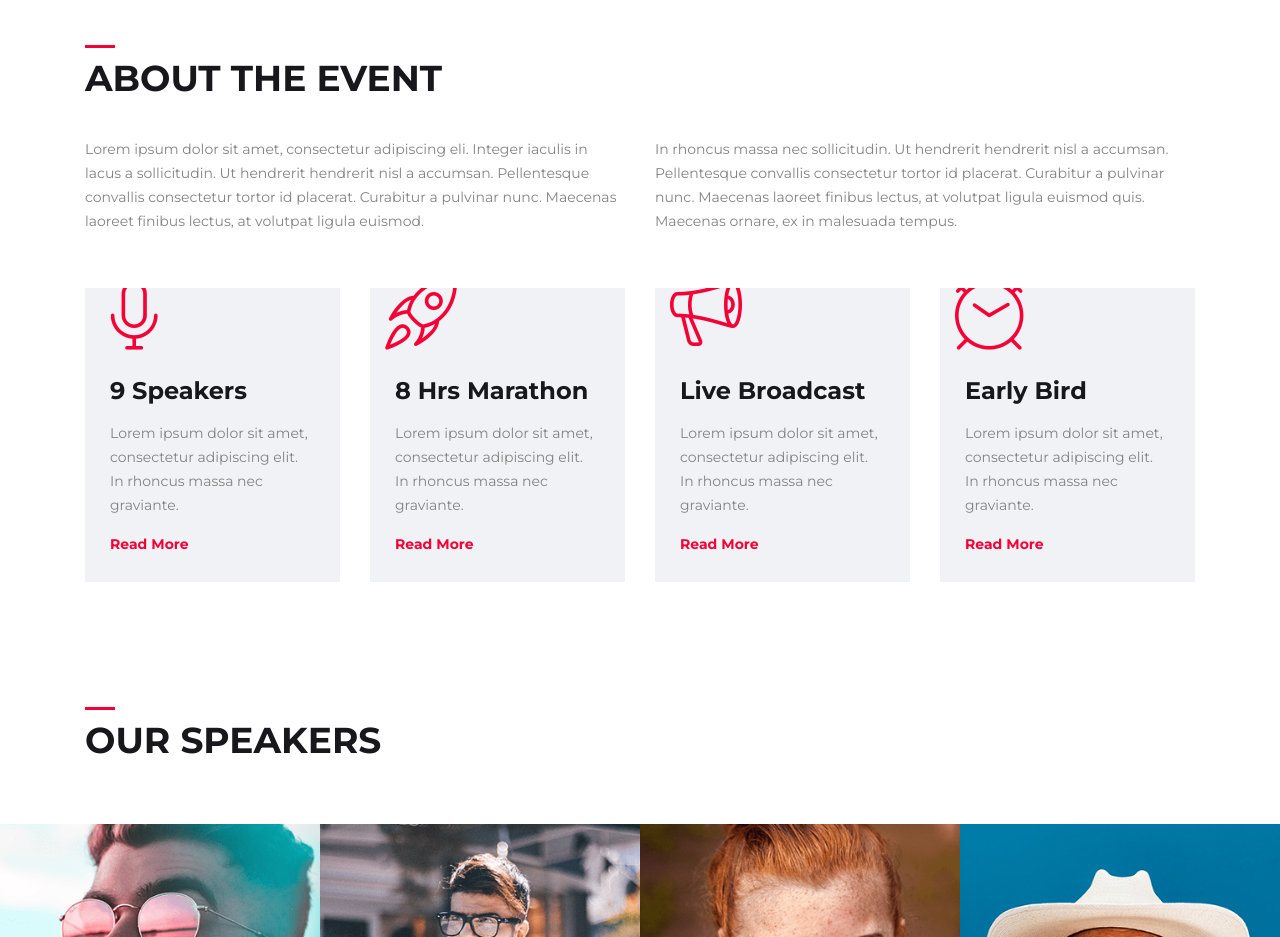
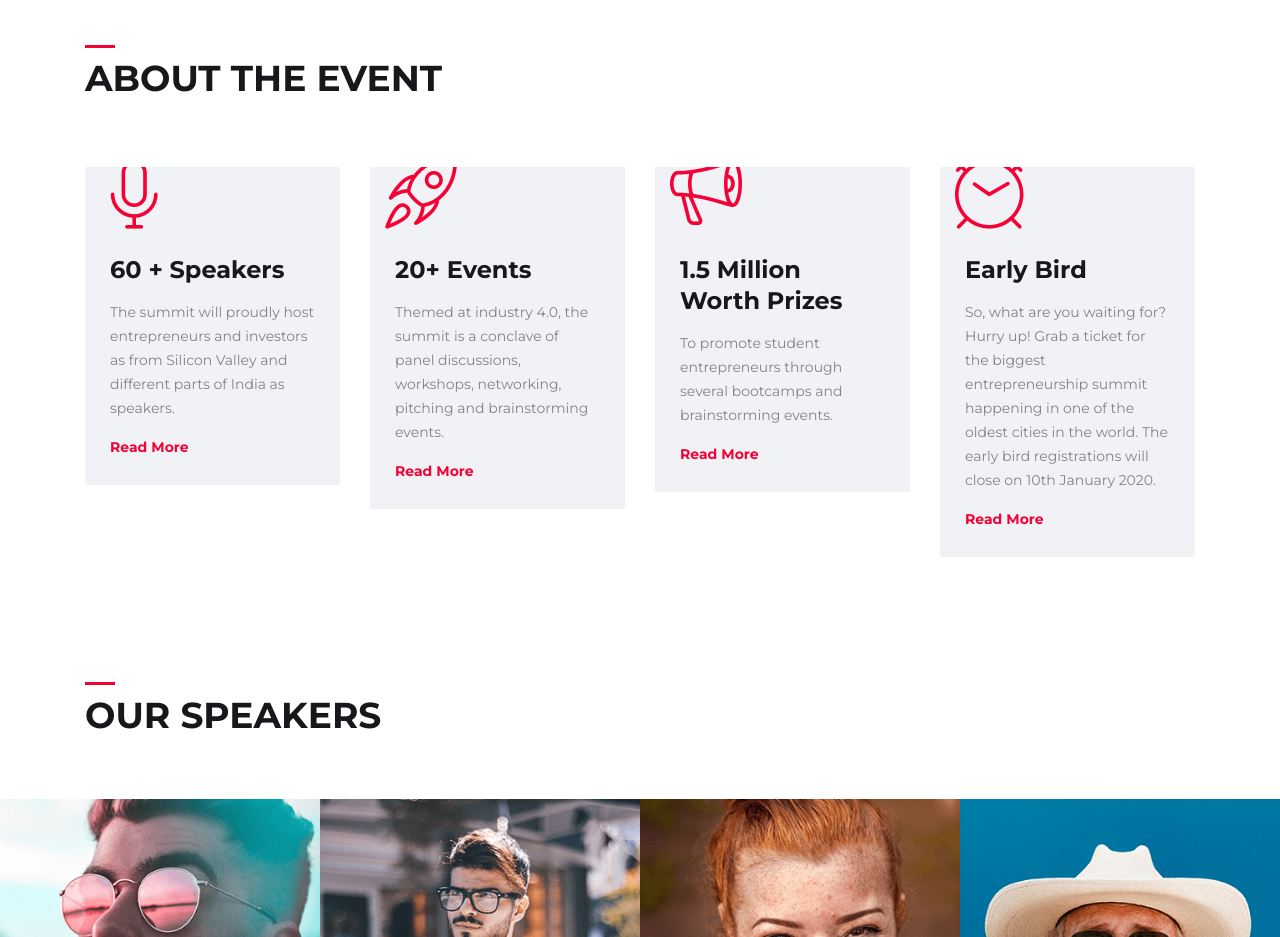
Before and after one commit to HacxS/evnto, a website: page index.html in a window 1280 px wide. Shown: the part 1620-2557 px from the top of the page. Drawn offline with Linux system fonts and the light colour scheme; files whose address does not match are found by name.

Commit message:
Update index.html

```diff
--- a/index.html
+++ b/index.html
@@ -225,7 +225,7 @@
                 About the event
             </h3>
         </div>
-        <div class="row justify-content-center">
+        <!--<div class="row justify-content-center">
             <div class="col-12 col-md-6">
                 <p>
                     Lorem ipsum dolor sit amet, consectetur adipiscing eli. Integer iaculis in lacus a sollicitudin. Ut hendrerit hendrerit nisl a accumsan. Pellentesque convallis consectetur tortor id placerat. Curabitur a pulvinar nunc. Maecenas laoreet finibus lectus, at volutpat ligula euismod.
@@ -236,7 +236,7 @@
                     In rhoncus massa nec  sollicitudin. Ut hendrerit hendrerit nisl a accumsan. Pellentesque convallis consectetur tortor id placerat. Curabitur a pulvinar nunc. Maecenas laoreet finibus lectus, at volutpat ligula euismod quis. Maecenas ornare, ex in malesuada tempus.
                 </p>
             </div>
-        </div>
+        </div>-->
 
         <!--event features-->
         <div class="row justify-content-center mt30">
@@ -244,9 +244,9 @@
                 <div class="icon_box_one">
                     <i class="lnr lnr-mic"></i>
                     <div class="content">
-                        <h4>9 Speakers</h4>
+                        <h4>60 + Speakers</h4>
                         <p>
-                            Lorem ipsum dolor sit amet, consectetur adipiscing elit. In rhoncus massa nec graviante.
+                            The summit will proudly host entrepreneurs and investors as from Silicon Valley and different parts of India as speakers.
                         </p>
                         <a href="#">read more</a>
                     </div>
@@ -257,9 +257,9 @@
                 <div class="icon_box_one">
                     <i class="lnr lnr-rocket"></i>
                     <div class="content">
-                        <h4>8 hrs Marathon</h4>
+                        <h4>20+ Events</h4>
                         <p>
-                            Lorem ipsum dolor sit amet, consectetur adipiscing elit. In rhoncus massa nec graviante.
+                            Themed at industry 4.0, the summit is a conclave of panel discussions, workshops, networking, pitching and brainstorming events.
                         </p>
                         <a href="#">read more</a>
                     </div>
@@ -270,9 +270,9 @@
                 <div class="icon_box_one">
                     <i class="lnr lnr-bullhorn"></i>
                     <div class="content">
-                        <h4>Live Broadcast</h4>
+                        <h4>1.5 million worth prizes</h4>
                         <p>
-                            Lorem ipsum dolor sit amet, consectetur adipiscing elit. In rhoncus massa nec graviante.
+                            To promote student entrepreneurs through several bootcamps and brainstorming events.
                         </p>
                         <a href="#">read more</a>
                     </div>
@@ -285,7 +285,7 @@
                     <div class="content">
                         <h4>Early Bird</h4>
                         <p>
-                            Lorem ipsum dolor sit amet, consectetur adipiscing elit. In rhoncus massa nec graviante.
+                            So, what are you waiting for? Hurry up! Grab a ticket for the biggest entrepreneurship summit happening in one of the oldest cities in the world. The early bird registrations will close on 10th January 2020.
                         </p>
                         <a href="#">read more</a>
                     </div>
```
